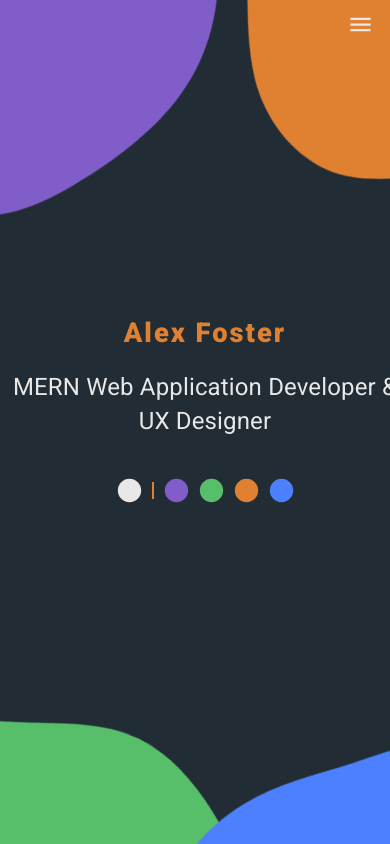
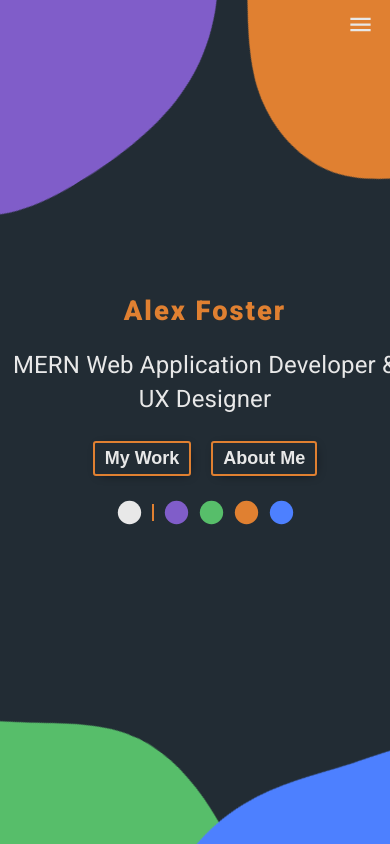
Before and after one commit to Olex93/portfolio, a Next.js app: page /MobileHome in a window 390 px wide. Built offline with nearby package versions, Linux system fonts and the light colour scheme.

Commit message:
homepage menu buttons mobile

```diff
--- a/pages/MobileHome.js
+++ b/pages/MobileHome.js
@@ -5,6 +5,7 @@ import Blobs from "../components/blobs"
 import Grid from '@material-ui/core/Grid';
 import Divider from '@material-ui/core/Divider';
 import FiberManualRecordIcon from '@material-ui/icons/FiberManualRecord';
+import Link from 'next/link'
 
 
 
@@ -57,7 +58,22 @@ export default function MobileHome(props) {
       color: props.color.highlightColor,
       height:"17px",
       margin:"0 5px 5px 5px"
-    }
+    },
+  button:{
+    backgroundColor:props.color.backgroundColor,
+    border:`2px solid ${props.color.highlightColor}`,
+    margin:"5px 10px",
+    padding:"5px 10px",
+    fontSize:"18px",
+    fontWeight:"700",
+    borderRadius:"3px",
+    boxShadow:`2px 2px 12px -6px ${props.color.darkBG}`,
+    cursor: "pointer"
+},
+  buttonLink:{
+    color:props.color.textColor,
+    textDecoration:"none"
+  }
   }
 
   const handleClick = function(color){
@@ -102,6 +118,28 @@ export default function MobileHome(props) {
             <div>
               <h1 style={styles.customHeading}>Alex Foster</h1>
               <h2 style={styles.customh2}>MERN Web Application Developer & UX Designer</h2>
+              <motion.button
+            whileHover={{
+                scale: 1.2,
+                backgroundColor:props.color.highlightColor,
+                color: props.color.backgroundColor,
+                transition: {
+                    duration: .2
+                    }
+                }}
+              style={styles.button}><Link href="work"><a style={styles.buttonLink}>My Work</a></Link>
+            </motion.button>
+            <motion.button
+            whileHover={{
+                scale: 1.2,
+                backgroundColor:props.color.highlightColor,
+                color: props.color.backgroundColor,
+                transition: {
+                    duration: .2
+                    }
+                }}
+              style={styles.button}><Link href="about"><a style={styles.buttonLink}>About Me</a></Link>
+            </motion.button>
             </div>
             <div style={styles.flexGrid}>
             <motion.ul
```
